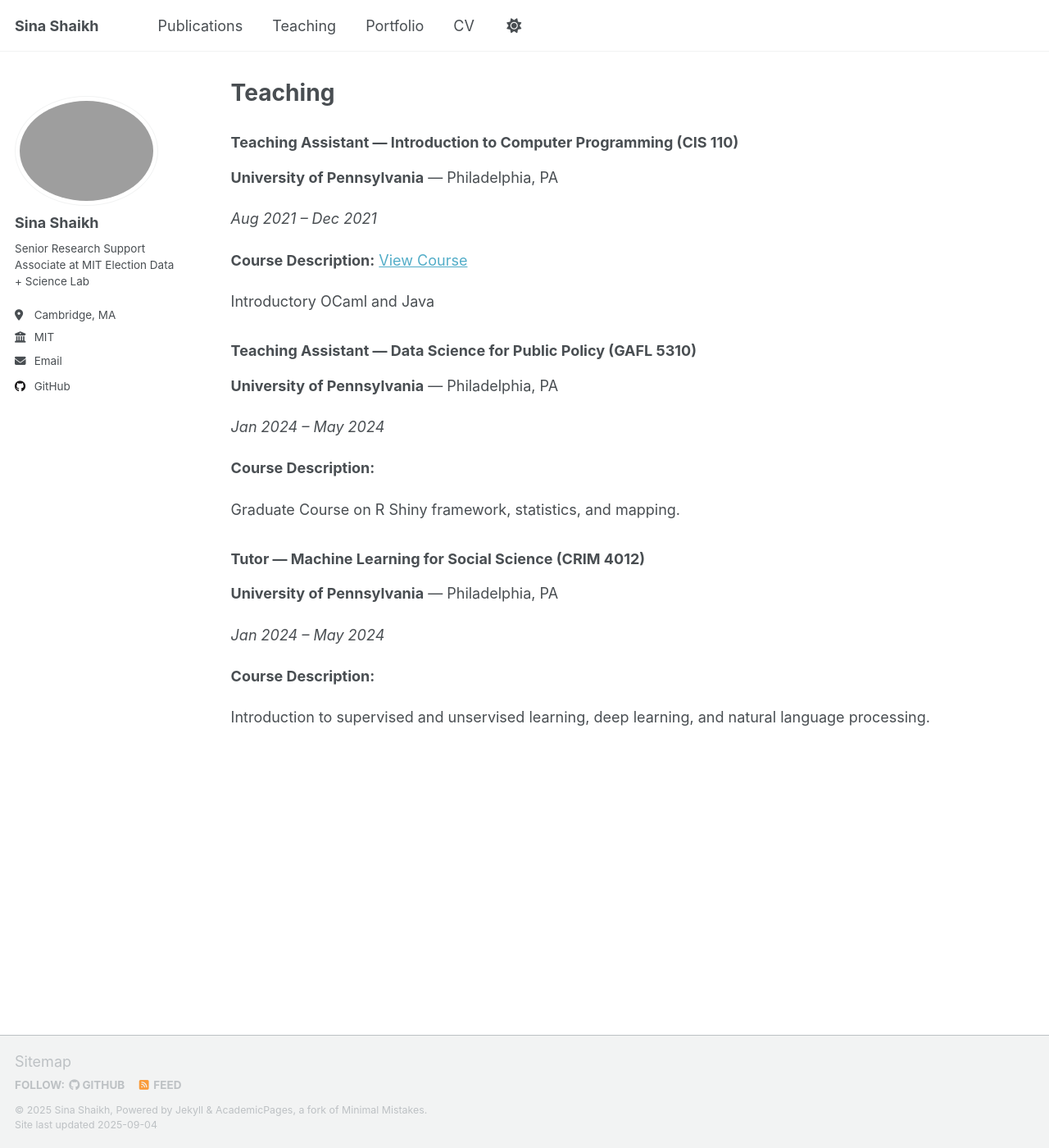
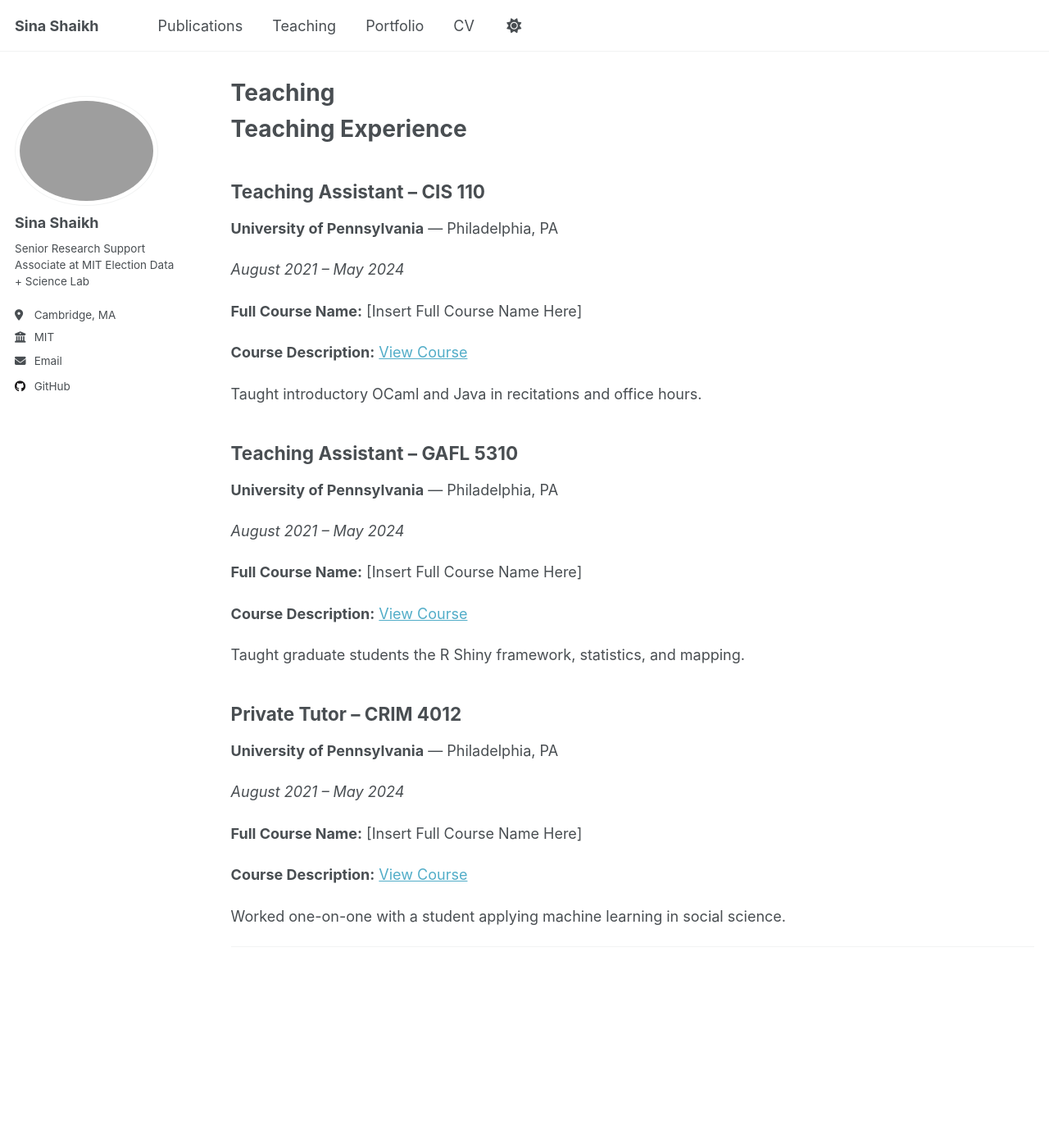
Before and after one commit to SinaShaikh/sinashaikh.github.io, a Jekyll site: the page built from _pages/teaching.html, in a window 1280 px wide and 1400 px high. Shown: the whole window at 82% size. Built offline with Jekyll 4.4.1, drawn with Linux system fonts in a browser that asks for light colours; a script that is not in the unit is left out.

Commit message:
Update teaching.html

```diff
--- a/_pages/teaching.html
+++ b/_pages/teaching.html
@@ -11,29 +11,33 @@ author_profile: true
   {% include archive-single.html %}
 {% endfor %}
  -->
+<h1>Teaching Experience</h1>
 
- <div class="teaching-experiences">
-  <div class="experience">
-    <h3>Teaching Assistant — Introduction to Computer Programming (CIS 110)</h3>
-    <p><strong>University of Pennsylvania</strong> — Philadelphia, PA</p>
-    <p><em>Aug 2021 – Dec 2021</em></p>
-    <p><strong>Course Description:</strong> <a href="[https://www.cis.upenn.edu/~cis110/current/py/index.html]">View Course</a></p>
-    <p>Introductory OCaml and Java</p>
-  </div>
+<section>
+  <h2>Teaching Assistant – CIS 110</h2>
+  <p><strong>University of Pennsylvania</strong> — Philadelphia, PA</p>
+  <p><em>August 2021 – May 2024</em></p>
+  <p><strong>Full Course Name:</strong> [Insert Full Course Name Here]</p>
+  <p><strong>Course Description:</strong> <a href="[Insert Link Here]">View Course</a></p>
+  <p>Taught introductory OCaml and Java in recitations and office hours.</p>
+</section>
 
-  <div class="experience">
-    <h3>Teaching Assistant — Data Science for Public Policy (GAFL 5310)</h3>
-    <p><strong>University of Pennsylvania</strong> — Philadelphia, PA</p>
-    <p><em>Jan 2024 – May 2024</em></p>
-    <p><strong>Course Description:</strong></p>
-    <p>Graduate Course on R Shiny framework, statistics, and mapping.</p>
-  </div>
+<section>
+  <h2>Teaching Assistant – GAFL 5310</h2>
+  <p><strong>University of Pennsylvania</strong> — Philadelphia, PA</p>
+  <p><em>August 2021 – May 2024</em></p>
+  <p><strong>Full Course Name:</strong> [Insert Full Course Name Here]</p>
+  <p><strong>Course Description:</strong> <a href="[Insert Link Here]">View Course</a></p>
+  <p>Taught graduate students the R Shiny framework, statistics, and mapping.</p>
+</section>
 
-  <div class="experience">
-    <h3>Tutor — Machine Learning for Social Science (CRIM 4012)</h3>
-    <p><strong>University of Pennsylvania</strong> — Philadelphia, PA</p>
-    <p><em>Jan 2024 – May 2024</em></p>
-    <p><strong>Course Description:</strong></p>
-    <p>Introduction to supervised and unservised learning, deep learning, and natural language processing.</p>
-  </div>
-</div>
+<section>
+  <h2>Private Tutor – CRIM 4012</h2>
+  <p><strong>University of Pennsylvania</strong> — Philadelphia, PA</p>
+  <p><em>August 2021 – May 2024</em></p>
+  <p><strong>Full Course Name:</strong> [Insert Full Course Name Here]</p>
+  <p><strong>Course Description:</strong> <a href="[Insert Link Here]">View Course</a></p>
+  <p>Worked one-on-one with a student applying machine learning in social science.</p>
+</section>
+
+<hr>
```
